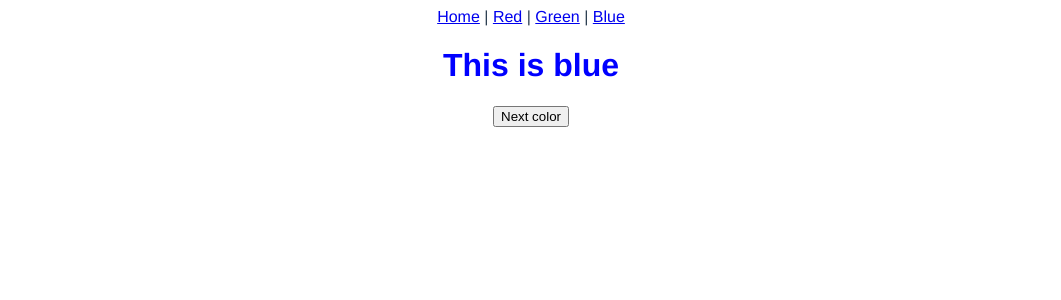
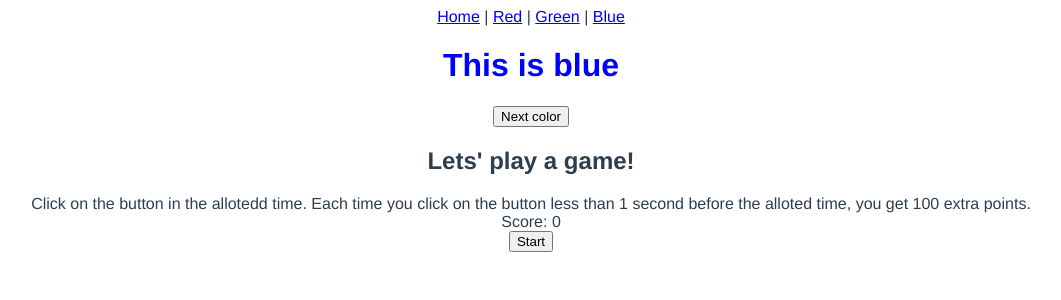
Before and after one commit to damstaylor/numworks, a Vue app: page /#/blue in a window 1280 px wide. Shown: the top 300 px of the page, without its empty margins (109-1170 px from the left). Built offline with nearby package versions, Linux system fonts and the light colour scheme.

Commit message:
Implement game in Blue page

```diff
--- a/src/pages/blue-page.vue
+++ b/src/pages/blue-page.vue
@@ -1,12 +1,58 @@
 <template>
   <div class="blue-page">
+    <h2>Lets' play a game!</h2>
+    <div>Click on the button in the allotedd time. Each time you click on the button less than 1 second before the alloted time, you get 100 extra points.</div>
+    <div>Score: {{ getScore }}</div>
+    <button v-if="!isStarted" @click="start">Start</button>
+    <button v-else @click="stop">Stop</button>
+    <div v-if="message">{{ message }}</div>
   </div>
 </template>
 
 <script>
+import { useScoreStore } from '../store/score';
+
+const store = useScoreStore();
+
 export default {
   name: 'blue-page',
+  data() {
+    return {
+      isStarted: false,
+      isStopped: false,
+      message: '',
+      timeout: null,
+    };
+  },
+  computed: {
+    getCount() {
+      return store.count;
+    },
+    getScore() {
+      return store.score;
+    },
+  },
   methods: {
+    incrementScore() {
+      store.incrementScore();
+    },
+    start() {
+      this.isStarted = true;
+      this.message = '';
+      this.timeout = setTimeout(() => {
+        if (this.isStopped) {
+          this.message = 'You won!';
+          this.incrementScore();
+        } else {
+          this.message = 'You lost!';
+        }
+        this.isStarted = false;
+        this.isStopped = false;
+      }, 1000);
+    },
+    stop() {
+      this.isStopped = true;
+    },
   },
 };
 </script>
--- /dev/null
+++ b/src/store/score.js
@@ -0,0 +1,15 @@
+import { defineStore } from 'pinia';
+
+export const useScoreStore = defineStore('score', {
+  state: () => ({
+    score: 0,
+  }),
+  getters: {
+    getScore: (state) => state.score,
+  },
+  actions: {
+    incrementScore() {
+      this.score += 100;
+    },
+  },
+})
```
